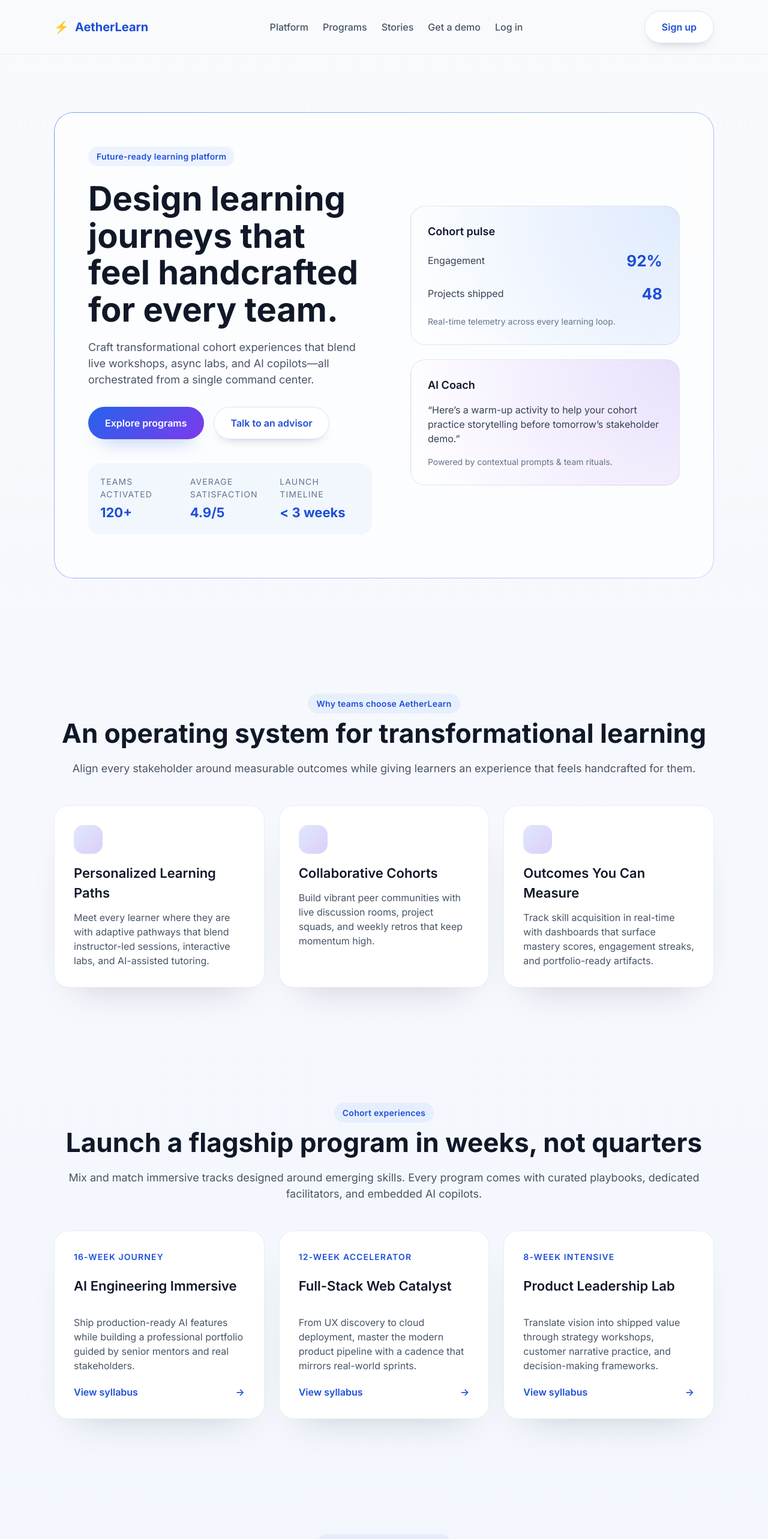
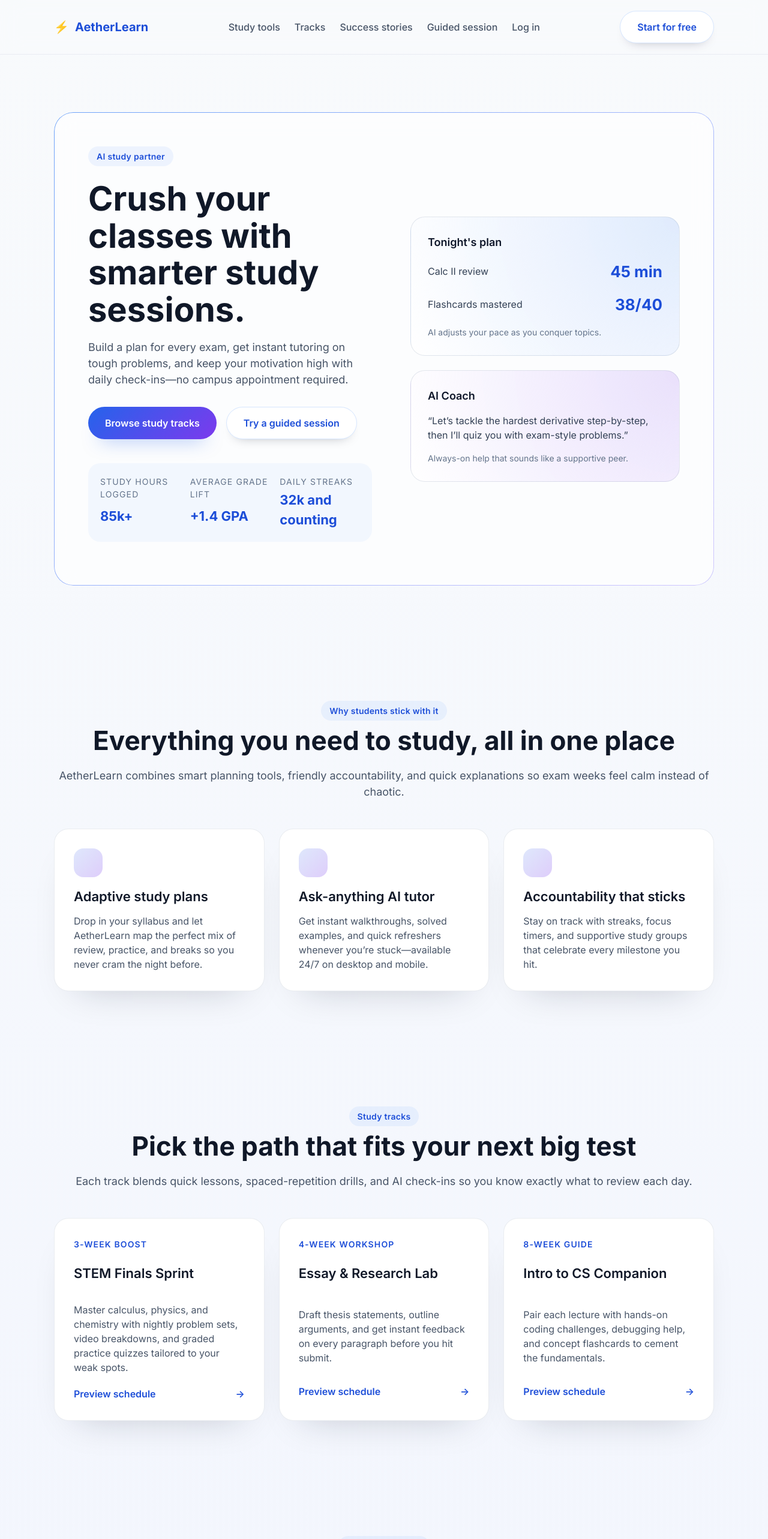
Before and after one commit to notlucky13166/fluffy-octo-potato, a React (Vite) app in the folder app/: page / in a window 1280 px wide. Shown: the top 2565 px of the page at 60% size. Built offline with nearby package versions, Linux system fonts and the light colour scheme.

Commit message:
Refocus marketing copy on student study experience

```diff
--- a/app/src/components/AuthSection.tsx
+++ b/app/src/components/AuthSection.tsx
@@ -5,19 +5,19 @@ export const AuthSection = () => (
     <div className="container">
       <div className="auth-shell gradient-border">
         <div className="auth-header">
-          <span className="badge">Secure workspace access</span>
-          <h2>Log in or launch your AetherLearn hub.</h2>
+          <span className="badge">Student access</span>
+          <h2>Log in or start your free study hub.</h2>
           <p>
-            Use your work email to resume where you left off or activate a new pilot for your team. All accounts include
-            SSO, audit trails, and SOC 2-aligned safeguards.
+            Jump back into your saved plans or spin up a fresh space for the semester. Every account includes AI tutoring,
+            streak tracking, and private storage for your notes.
           </p>
         </div>
         <div className="auth-panels">
           <form className="auth-form" aria-label="Log in to existing workspace">
             <h3>Log in</h3>
             <label>
-              Work email
-              <input type="email" name="login-email" placeholder="you@company.com" autoComplete="email" required />
+              School email
+              <input type="email" name="login-email" placeholder="you@student.edu" autoComplete="email" required />
             </label>
             <label>
               Password
@@ -46,8 +46,8 @@ export const AuthSection = () => (
               <input type="text" name="signup-name" placeholder="Ada Lovelace" autoComplete="name" required />
             </label>
             <label>
-              Work email
-              <input type="email" name="signup-email" placeholder="you@company.com" autoComplete="email" required />
+              School email
+              <input type="email" name="signup-email" placeholder="you@student.edu" autoComplete="email" required />
             </label>
             <label>
               Create password
@@ -60,21 +60,21 @@ export const AuthSection = () => (
               />
             </label>
             <label>
-              Cohort size
+              Study group size
               <select name="signup-size" defaultValue="" required>
                 <option value="" disabled>
                   Select an option
                 </option>
-                <option value="1-20">1 - 20 learners</option>
-                <option value="21-50">21 - 50 learners</option>
-                <option value="51-100">51 - 100 learners</option>
-                <option value="101+">101+ learners</option>
+                <option value="solo">Just me</option>
+                <option value="2-5">2 - 5 friends</option>
+                <option value="6-10">6 - 10 classmates</option>
+                <option value="11+">11+ classmates</option>
               </select>
             </label>
             <button type="submit" className="button secondary">
-              Create workspace
+              Create study hub
             </button>
-            <p className="auth-note">No credit card required. 30-day pilot with full analytics included.</p>
+            <p className="auth-note">No credit card required. Free for students with unlimited planning and tutoring minutes.</p>
           </form>
         </div>
       </div>
--- a/app/src/components/CallToAction.tsx
+++ b/app/src/components/CallToAction.tsx
@@ -5,36 +5,28 @@ export const CallToAction = () => (
     <div className="container">
       <div className="cta gradient-border">
         <div className="cta-body">
-          <span className="badge">See AetherLearn in action</span>
-          <h2>Orchestrate world-class learning in one place.</h2>
+          <span className="badge">Need a boost?</span>
+          <h2>Schedule a guided study sprint with our AI coach.</h2>
           <p>
-            Pair a dedicated program architect with our AI copilots to launch a pilot cohort tailored to your organization’s
-            goals. We’ll help you design the rituals, assets, and analytics to prove impact fast.
+            Share the class you’re tackling and we’ll send over a personalized plan with practice sets, reminders, and a live
+            kick-off session to get you moving today.
           </p>
         </div>
-        <form className="cta-form" aria-label="Request a strategy session">
+        <form className="cta-form" aria-label="Request a guided study sprint">
           <label>
-            Work email
-            <input type="email" name="email" placeholder="you@company.com" required />
+            School email
+            <input type="email" name="email" placeholder="you@student.edu" required />
           </label>
           <label>
-            Team size
-            <select name="team-size" defaultValue="">
-              <option value="" disabled>
-                Select an option
-              </option>
-              <option value="1-20">1 - 20 learners</option>
-              <option value="21-50">21 - 50 learners</option>
-              <option value="51-100">51 - 100 learners</option>
-              <option value="101+">101+ learners</option>
-            </select>
+            Course name
+            <input type="text" name="course" placeholder="e.g. AP Biology, Calculus II" />
           </label>
           <label>
-            Focus area
-            <input type="text" name="focus" placeholder="e.g. AI adoption, product discovery" />
+            Target exam date
+            <input type="date" name="date" />
           </label>
           <button type="submit" className="button primary">
-            Book strategy session
+            Get my study sprint
           </button>
         </form>
       </div>
--- a/app/src/components/Features.tsx
+++ b/app/src/components/Features.tsx
@@ -5,11 +5,11 @@ export const Features = () => (
   <section className="section" id="features">
     <div className="container">
       <div className="section-header">
-        <span className="badge">Why teams choose AetherLearn</span>
-        <h2 className="section-title">An operating system for transformational learning</h2>
+        <span className="badge">Why students stick with it</span>
+        <h2 className="section-title">Everything you need to study, all in one place</h2>
         <p className="section-subtitle">
-          Align every stakeholder around measurable outcomes while giving learners an experience that feels handcrafted for
-          them.
+          AetherLearn combines smart planning tools, friendly accountability, and quick explanations so exam weeks feel calm
+          instead of chaotic.
         </p>
       </div>
       <div className="grid cols-3">
--- a/app/src/components/Hero.tsx
+++ b/app/src/components/Hero.tsx
@@ -6,54 +6,54 @@ export const Hero = () => {
       <div className="container">
         <div className="hero-content gradient-border">
           <div className="hero-body">
-            <span className="badge">Future-ready learning platform</span>
-            <h1>Design learning journeys that feel handcrafted for every team.</h1>
+            <span className="badge">AI study partner</span>
+            <h1>Crush your classes with smarter study sessions.</h1>
             <p>
-              Craft transformational cohort experiences that blend live workshops, async labs, and AI copilots—all orchestrated
-              from a single command center.
+              Build a plan for every exam, get instant tutoring on tough problems, and keep your motivation high with daily
+              check-ins—no campus appointment required.
             </p>
             <div className="hero-actions">
               <a className="button primary" href="#programs">
-                Explore programs
+                Browse study tracks
               </a>
               <a className="button secondary" href="#demo">
-                Talk to an advisor
+                Try a guided session
               </a>
             </div>
             <dl className="hero-stats">
               <div>
-                <dt>Teams activated</dt>
-                <dd>120+</dd>
+                <dt>Study hours logged</dt>
+                <dd>85k+</dd>
               </div>
               <div>
-                <dt>Average satisfaction</dt>
-                <dd>4.9/5</dd>
+                <dt>Average grade lift</dt>
+                <dd>+1.4 GPA</dd>
               </div>
               <div>
-                <dt>Launch timeline</dt>
-                <dd>&lt; 3 weeks</dd>
+                <dt>Daily streaks</dt>
+                <dd>32k and counting</dd>
               </div>
             </dl>
           </div>
           <div className="hero-visual">
             <div className="hero-card">
-              <p className="hero-card-title">Cohort pulse</p>
+              <p className="hero-card-title">Tonight's plan</p>
               <div className="hero-card-metric">
-                <span>Engagement</span>
-                <strong>92%</strong>
+                <span>Calc II review</span>
+                <strong>45 min</strong>
               </div>
               <div className="hero-card-metric">
-                <span>Projects shipped</span>
-                <strong>48</strong>
+                <span>Flashcards mastered</span>
+                <strong>38/40</strong>
               </div>
-              <div className="hero-card-footnote">Real-time telemetry across every learning loop.</div>
+              <div className="hero-card-footnote">AI adjusts your pace as you conquer topics.</div>
             </div>
             <div className="hero-card secondary">
               <p className="hero-card-title">AI Coach</p>
               <p className="hero-card-description">
-                “Here’s a warm-up activity to help your cohort practice storytelling before tomorrow’s stakeholder demo.”
+                “Let’s tackle the hardest derivative step-by-step, then I’ll quiz you with exam-style problems.”
               </p>
-              <div className="hero-card-footnote">Powered by contextual prompts &amp; team rituals.</div>
+              <div className="hero-card-footnote">Always-on help that sounds like a supportive peer.</div>
             </div>
           </div>
         </div>
--- a/app/src/components/Navbar.tsx
+++ b/app/src/components/Navbar.tsx
@@ -1,10 +1,10 @@
 import './Navbar.css';
 
 const links = [
-  { href: '#features', label: 'Platform' },
-  { href: '#programs', label: 'Programs' },
-  { href: '#testimonials', label: 'Stories' },
-  { href: '#demo', label: 'Get a demo' },
+  { href: '#features', label: 'Study tools' },
+  { href: '#programs', label: 'Tracks' },
+  { href: '#testimonials', label: 'Success stories' },
+  { href: '#demo', label: 'Guided session' },
   { href: '#auth', label: 'Log in' }
 ];
 
@@ -23,7 +23,7 @@ export const Navbar = () => (
         ))}
       </nav>
       <a className="button secondary navbar-cta" href="#auth">
-        Sign up
+        Start for free
       </a>
     </div>
   </header>
--- a/app/src/components/Programs.tsx
+++ b/app/src/components/Programs.tsx
@@ -5,11 +5,11 @@ export const Programs = () => (
   <section className="section" id="programs">
     <div className="container">
       <div className="section-header">
-        <span className="badge">Cohort experiences</span>
-        <h2 className="section-title">Launch a flagship program in weeks, not quarters</h2>
+        <span className="badge">Study tracks</span>
+        <h2 className="section-title">Pick the path that fits your next big test</h2>
         <p className="section-subtitle">
-          Mix and match immersive tracks designed around emerging skills. Every program comes with curated playbooks,
-          dedicated facilitators, and embedded AI copilots.
+          Each track blends quick lessons, spaced-repetition drills, and AI check-ins so you know exactly what to review each
+          day.
         </p>
       </div>
       <div className="grid cols-3">
@@ -21,7 +21,7 @@ export const Programs = () => (
             </header>
             <p className="card-description">{track.blurb}</p>
             <div className="program-footer">
-              <a href="#demo">View syllabus</a>
+              <a href="#demo">Preview schedule</a>
               <span aria-hidden="true">→</span>
             </div>
           </article>
--- a/app/src/components/Testimonials.tsx
+++ b/app/src/components/Testimonials.tsx
@@ -5,10 +5,11 @@ export const Testimonials = () => (
   <section className="section" id="testimonials">
     <div className="container">
       <div className="section-header">
-        <span className="badge">Loved by enablement teams</span>
-        <h2 className="section-title">Designed with practitioners, for practitioners</h2>
+        <span className="badge">Real student wins</span>
+        <h2 className="section-title">Built with learners, tested during crunch time</h2>
         <p className="section-subtitle">
-          We collaborate with industry mentors, people leaders, and community architects to continually evolve our playbooks.
+          From high school finals to college midterms, students use AetherLearn to stay confident, consistent, and ahead of the
+          curve.
         </p>
       </div>
       <div className="grid cols-3 testimonial-grid">
--- a/app/src/data/content.ts
+++ b/app/src/data/content.ts
@@ -1,59 +1,59 @@
 export const features = [
   {
-    title: 'Personalized Learning Paths',
+    title: 'Adaptive study plans',
     description:
-      'Meet every learner where they are with adaptive pathways that blend instructor-led sessions, interactive labs, and AI-assisted tutoring.'
+      'Drop in your syllabus and let AetherLearn map the perfect mix of review, practice, and breaks so you never cram the night before.'
   },
   {
-    title: 'Collaborative Cohorts',
+    title: 'Ask-anything AI tutor',
     description:
-      'Build vibrant peer communities with live discussion rooms, project squads, and weekly retros that keep momentum high.'
+      'Get instant walkthroughs, solved examples, and quick refreshers whenever you’re stuck—available 24/7 on desktop and mobile.'
   },
   {
-    title: 'Outcomes You Can Measure',
+    title: 'Accountability that sticks',
     description:
-      'Track skill acquisition in real-time with dashboards that surface mastery scores, engagement streaks, and portfolio-ready artifacts.'
+      'Stay on track with streaks, focus timers, and supportive study groups that celebrate every milestone you hit.'
   }
 ];
 
 export const courseTracks = [
   {
-    name: 'AI Engineering Immersive',
-    duration: '16-week journey',
+    name: 'STEM Finals Sprint',
+    duration: '3-week boost',
     blurb:
-      'Ship production-ready AI features while building a professional portfolio guided by senior mentors and real stakeholders.'
+      'Master calculus, physics, and chemistry with nightly problem sets, video breakdowns, and graded practice quizzes tailored to your weak spots.'
   },
   {
-    name: 'Full-Stack Web Catalyst',
-    duration: '12-week accelerator',
+    name: 'Essay & Research Lab',
+    duration: '4-week workshop',
     blurb:
-      'From UX discovery to cloud deployment, master the modern product pipeline with a cadence that mirrors real-world sprints.'
+      'Draft thesis statements, outline arguments, and get instant feedback on every paragraph before you hit submit.'
   },
   {
-    name: 'Product Leadership Lab',
-    duration: '8-week intensive',
+    name: 'Intro to CS Companion',
+    duration: '8-week guide',
     blurb:
-      'Translate vision into shipped value through strategy workshops, customer narrative practice, and decision-making frameworks.'
+      'Pair each lecture with hands-on coding challenges, debugging help, and concept flashcards to cement the fundamentals.'
   }
 ];
 
 export const testimonials = [
   {
     quote:
-      '“AetherLearn reframed how our org thinks about skilling. Our engineers shipped a new AI assistant in half the time after the accelerator.”',
-    name: 'Priya Desai',
-    role: 'Director of Engineering, Luma Systems'
+      '“I used the STEM Finals Sprint to prep for calc and physics. The AI coach spotted exactly where I was guessing and drilled me until the steps clicked.”',
+    name: 'Jordan Lee',
+    role: 'Sophomore, University of Michigan'
   },
   {
     quote:
-      '“The cohort rituals kept our team energized. It felt like we were learning alongside future teammates, not just consuming modules.”',
-    name: 'Marcus Chen',
-    role: 'Staff Product Manager, Fluxloop'
+      '“The accountability pings are the only reason I kept my study streak alive during soccer season. My GPA jumped from 2.9 to 3.6.”',
+    name: 'Samira Patel',
+    role: 'Senior, North Ridge High School'
   },
   {
     quote:
-      '“Within weeks our junior devs were leading demos. The project-based approach built confidence faster than any other platform we tried.”',
-    name: 'Amelia Torres',
-    role: 'Engineering Enablement Lead, Northwind Labs'
+      '“I upload drafts and get suggestions in minutes. It’s like having a writing center in my laptop at 2 a.m.”',
+    name: 'Diego Alvarez',
+    role: 'First-year, Mesa Community College'
   }
 ];
```
